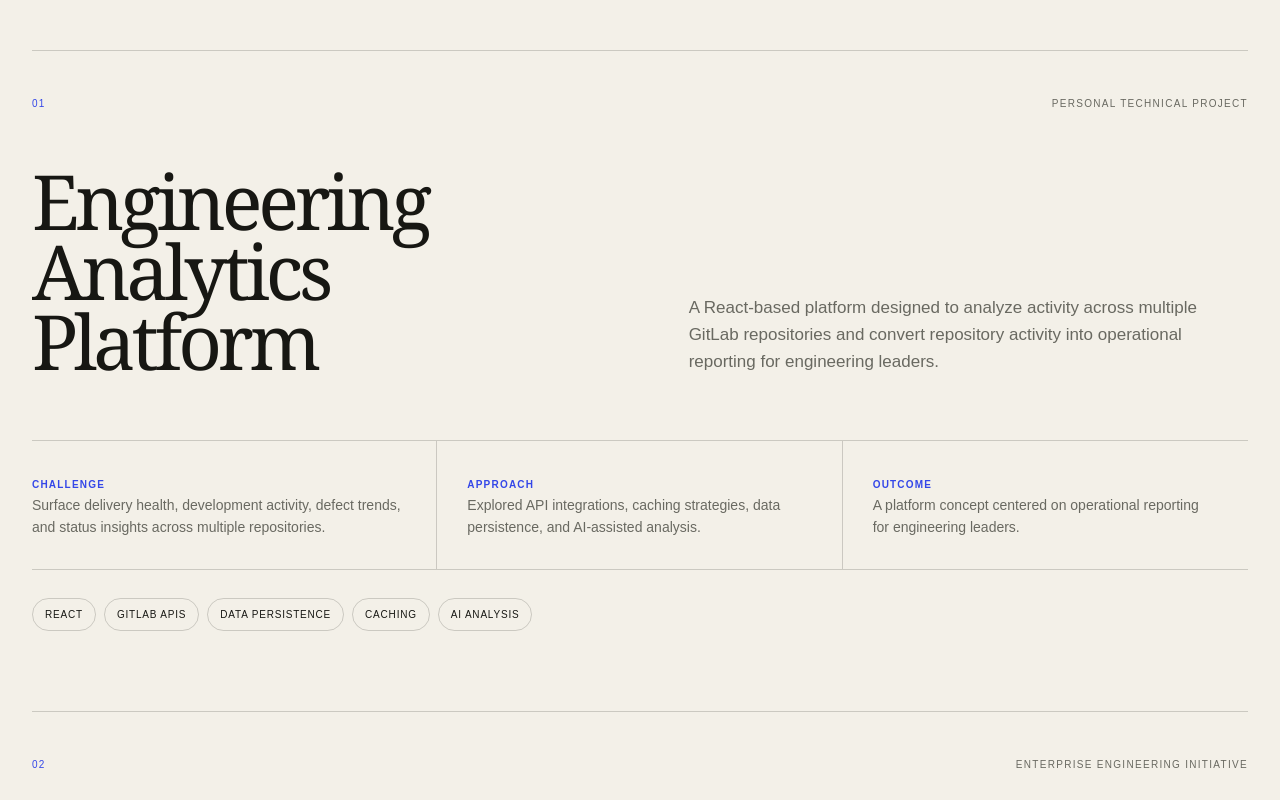
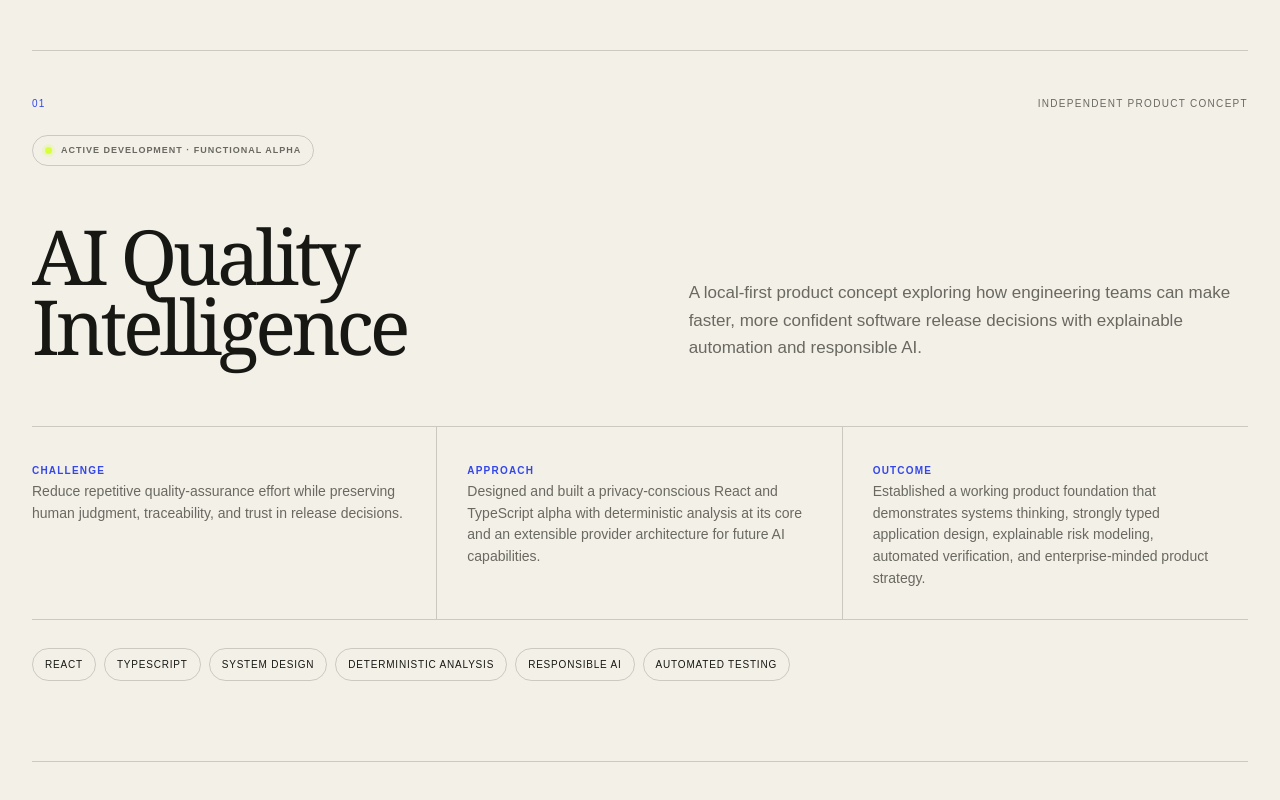
Before and after one commit to ammorgan/portfolio, a Next.js app: page /projects in a window 1280 px wide. Shown: the part 600-1400 px from the top of the page. Built offline with nearby package versions, Linux system fonts and the light colour scheme.

Commit message:
Add AI quality intelligence project concept

```diff
--- a/app/globals.css
+++ b/app/globals.css
@@ -96,6 +96,8 @@ blockquote { font-size:clamp(60px,7.5vw,104px); line-height:.92; text-align:cent
 .projectCase { padding:45px 0 80px;border-top:1px solid var(--line); }
 .projectTop { display:flex;justify-content:space-between;font-size:10px;letter-spacing:.13em;text-transform:uppercase; }
 .projectNumber { color:var(--blue); }.projectKind { color:var(--muted); }
+.projectStatus { display:inline-flex;align-items:center;gap:9px;margin-top:24px;padding:8px 12px;border:1px solid var(--line);border-radius:99px;color:var(--muted);font-size:9px;font-weight:800;letter-spacing:.11em;text-transform:uppercase; }
+.projectStatus span { width:7px;height:7px;border-radius:50%;background:var(--acid);box-shadow:0 0 0 3px rgba(214,255,63,.2); }
 .projectTitle { display:grid;grid-template-columns:1fr 1fr;gap:8%;align-items:end;margin:55px 0 65px; }
 .projectTitle h2 { font-size:clamp(48px,6vw,76px);line-height:.92;margin:0; }
 .projectTitle>p { color:var(--muted);line-height:1.6;font-size:17px; }
--- a/app/projects/page.tsx
+++ b/app/projects/page.tsx
@@ -1,9 +1,10 @@
 import { SiteFooter, SiteNav } from "../site-nav";
 
 const projects = [
-  { number:"01", kind:"Personal technical project", title:"Engineering Analytics Platform", description:"A React-based platform designed to analyze activity across multiple GitLab repositories and convert repository activity into operational reporting for engineering leaders.", challenge:"Surface delivery health, development activity, defect trends, and status insights across multiple repositories.", approach:"Explored API integrations, caching strategies, data persistence, and AI-assisted analysis.", outcome:"A platform concept centered on operational reporting for engineering leaders.", tools:["React","GitLab APIs","Data persistence","Caching","AI analysis"] },
-  { number:"02", kind:"Enterprise engineering initiative", title:"AI-Assisted Engineering Discovery", description:"Applied GitHub Copilot and LLMs across production repositories during an enterprise platform transformation.", challenge:"Accelerate technical discovery and requirements validation across production repositories.", approach:"Used AI-assisted engineering analysis alongside architecture, data-flow, payload, and integration-behavior review.", outcome:"Accelerated technical discovery and requirements validation while supporting executive-ready technology decisions.", tools:["GitHub Copilot","LLMs","Repository analysis","Requirements","Architecture"] },
-  { number:"03", kind:"Enterprise knowledge initiative", title:"Engineering Knowledge Platform", description:"A searchable MkDocs knowledge platform with CI/CD deployment, built as part of engineering documentation modernization.", challenge:"Reduce tribal knowledge and improve engineering onboarding.", approach:"Built a searchable documentation platform with CI/CD deployment and led the migration of technical requirements from Agility to GitLab.", outcome:"Reduced tribal knowledge, improved onboarding, and increased visibility into portfolio progress and engineering execution.", tools:["MkDocs","GitLab","CI/CD","Information architecture","Documentation"] },
+  { number:"01", kind:"Independent product concept", status:"Active development · Functional alpha", title:"AI Quality Intelligence", description:"A local-first product concept exploring how engineering teams can make faster, more confident software release decisions with explainable automation and responsible AI.", challenge:"Reduce repetitive quality-assurance effort while preserving human judgment, traceability, and trust in release decisions.", approach:"Designed and built a privacy-conscious React and TypeScript alpha with deterministic analysis at its core and an extensible provider architecture for future AI capabilities.", outcome:"Established a working product foundation that demonstrates systems thinking, strongly typed application design, explainable risk modeling, automated verification, and enterprise-minded product strategy.", tools:["React","TypeScript","System design","Deterministic analysis","Responsible AI","Automated testing"] },
+  { number:"02", kind:"Personal technical project", title:"Engineering Analytics Platform", description:"A React-based platform designed to analyze activity across multiple GitLab repositories and convert repository activity into operational reporting for engineering leaders.", challenge:"Surface delivery health, development activity, defect trends, and status insights across multiple repositories.", approach:"Explored API integrations, caching strategies, data persistence, and AI-assisted analysis.", outcome:"A platform concept centered on operational reporting for engineering leaders.", tools:["React","GitLab APIs","Data persistence","Caching","AI analysis"] },
+  { number:"03", kind:"Enterprise engineering initiative", title:"AI-Assisted Engineering Discovery", description:"Applied GitHub Copilot and LLMs across production repositories during an enterprise platform transformation.", challenge:"Accelerate technical discovery and requirements validation across production repositories.", approach:"Used AI-assisted engineering analysis alongside architecture, data-flow, payload, and integration-behavior review.", outcome:"Accelerated technical discovery and requirements validation while supporting executive-ready technology decisions.", tools:["GitHub Copilot","LLMs","Repository analysis","Requirements","Architecture"] },
+  { number:"04", kind:"Enterprise knowledge initiative", title:"Engineering Knowledge Platform", description:"A searchable MkDocs knowledge platform with CI/CD deployment, built as part of engineering documentation modernization.", challenge:"Reduce tribal knowledge and improve engineering onboarding.", approach:"Built a searchable documentation platform with CI/CD deployment and led the migration of technical requirements from Agility to GitLab.", outcome:"Reduced tribal knowledge, improved onboarding, and increased visibility into portfolio progress and engineering execution.", tools:["MkDocs","GitLab","CI/CD","Information architecture","Documentation"] },
 ];
 
 export default function Projects() {
@@ -11,6 +12,7 @@ export default function Projects() {
     <header className="pageHero shell projectsHero"><span className="kicker">Technical projects</span><h1>Technology made<br /><em>useful, visible, actionable.</em></h1><p>Selected work showing how I connect technical depth, product thinking, and operational outcomes.</p></header>
     <section className="projectList shell">{projects.map(project=><article className="projectCase" key={project.number}>
       <div className="projectTop"><span className="projectNumber">{project.number}</span><span className="projectKind">{project.kind}</span></div>
+      {"status" in project && <div className="projectStatus"><span />{project.status}</div>}
       <div className="projectTitle"><h2>{project.title}</h2><p>{project.description}</p></div>
       <div className="caseGrid"><div><span>Challenge</span><p>{project.challenge}</p></div><div><span>Approach</span><p>{project.approach}</p></div><div><span>Outcome</span><p>{project.outcome}</p></div></div>
       <div className="toolRow">{project.tools.map(tool=><span key={tool}>{tool}</span>)}</div>
```
